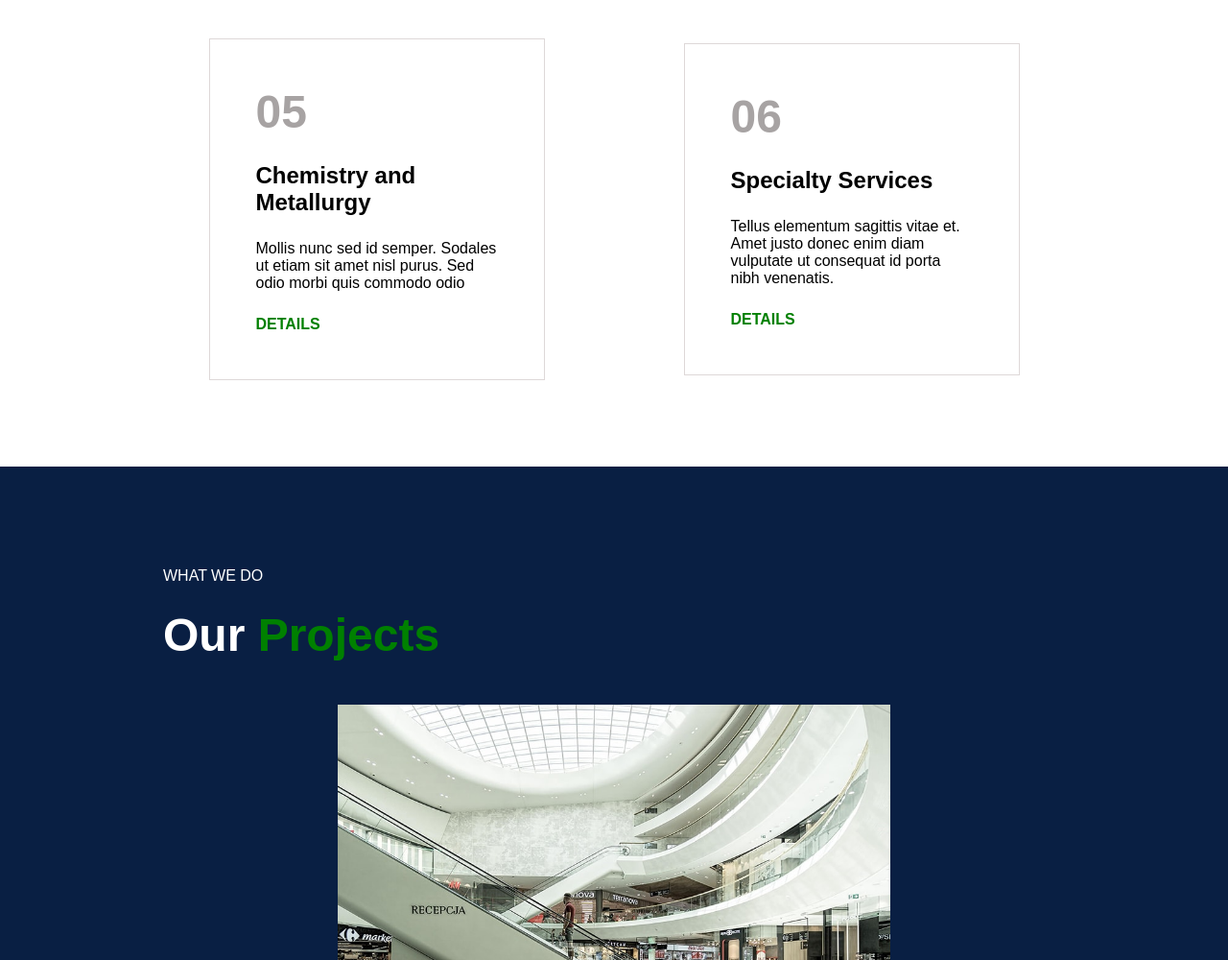
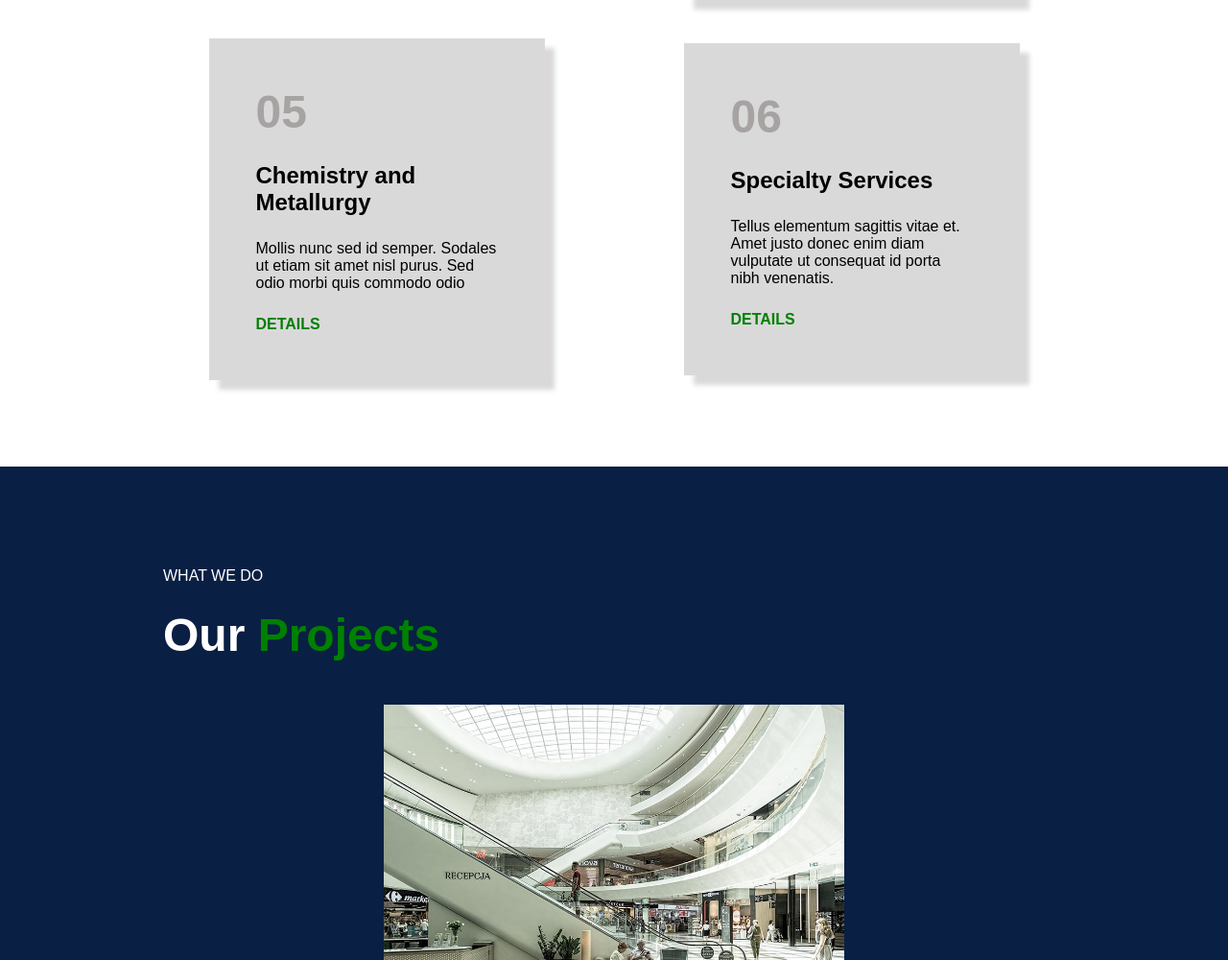
Before and after one commit to Aryansingh424/miniproject, a plain HTML site: page index.html in a window 1280 px wide. Shown: the part 1800-2800 px from the top of the page at 96% size. Drawn offline with Linux system fonts and the light colour scheme; a web font is replaced by a local one.

Commit message:
updated some css by Saurabh

```diff
--- a/index.css
+++ b/index.css
@@ -2,6 +2,7 @@
  margin: 0;
  padding: 0;
  box-sizing: border-box;
+ max-width: 1650px;
 }
 #textlogo{
     color: white;
@@ -133,6 +134,9 @@ width: 850px;
     margin-top: 40px ;
     min-width: 350px;
     transition: transform 0.5s;
+    background-color: #d9d9d9;
+    box-shadow: 10px 10px 5px #d9d9d9;
+
 }
 /* our projects(Blue part) */
 .categories{
@@ -167,6 +171,7 @@ width: 850px;
 .col-3:hover{
     border: 1px solid rgb(3, 50, 3);
     transform: translateY(-15px);
+    background-color: #fcfbfb;
 }
 .col-2a{
     margin: 20px;
@@ -185,7 +190,7 @@ width: 850px;
     font-weight: 500;
 }
 .col-2a img{
-    width: 36rem;
+    width: 30rem;
     transition: transform 0.3s;
 }
 .col-2a img:hover{
```
